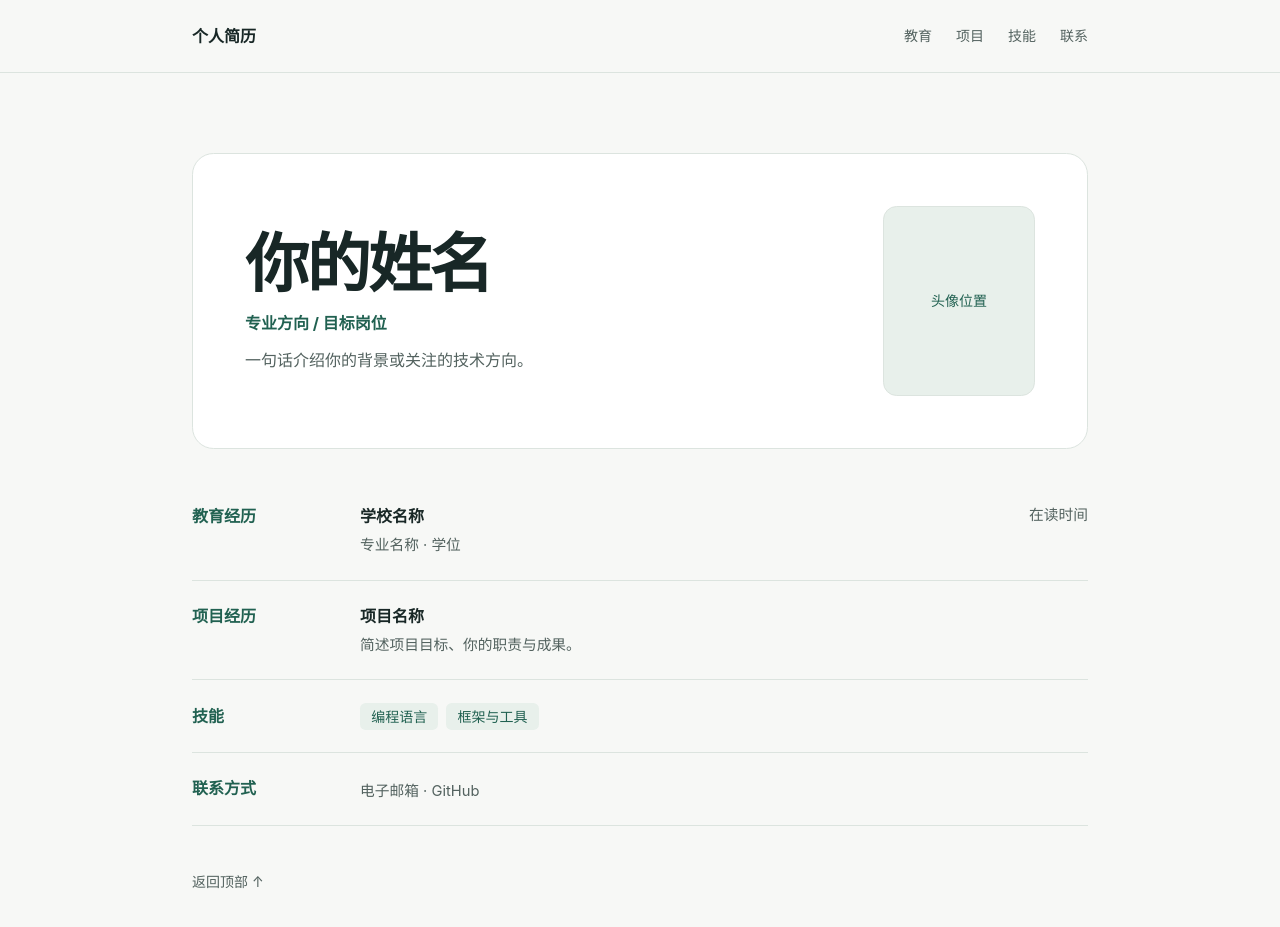
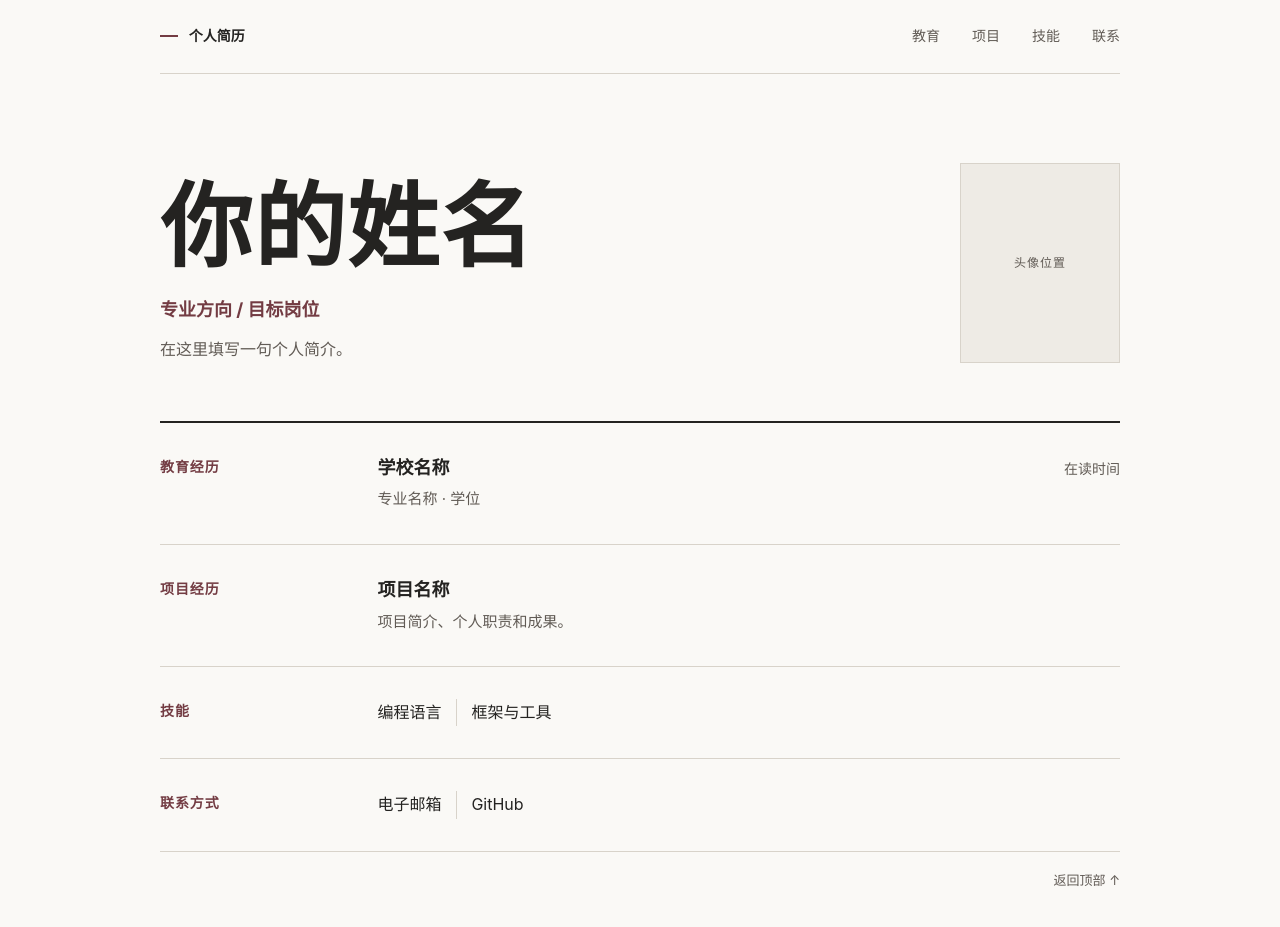
Before and after one commit to ketaotao/personal-resume, a plain HTML site: page index.html in a window 1280 px wide. Drawn offline with Linux system fonts and the light colour scheme.

Commit message:
Redesign resume with a clean editorial layout

```diff
--- a/index.html
+++ b/index.html
@@ -3,104 +3,108 @@
 <head>
   <meta charset="utf-8">
   <meta name="viewport" content="width=device-width, initial-scale=1">
-  <meta name="description" content="个人简历网站模板">
-  <meta name="theme-color" content="#f7f8f6">
+  <meta name="description" content="个人简历">
+  <meta name="theme-color" content="#faf9f6">
   <title>个人简历</title>
   <style>
     :root {
       color-scheme: light;
-      --paper: #f7f8f6;
-      --surface: #fff;
-      --ink: #182726;
-      --muted: #53625f;
-      --line: #dce4df;
-      --accent: #216151;
-      --tint: #e8f0eb;
+      --paper: #faf9f6;
+      --ink: #242321;
+      --muted: #615b55;
+      --line: #d8d3ca;
+      --accent: #733c43;
+      --sans: Inter, "PingFang SC", "Microsoft YaHei", system-ui, sans-serif;
+      --serif: "Noto Serif SC", "Songti SC", "STSong", SimSun, serif;
     }
 
-    * { box-sizing: border-box; }
-    body {
-      margin: 0;
-      background: var(--paper);
-      color: var(--ink);
-      font: 1rem/1.65 Inter, "PingFang SC", "Microsoft YaHei", system-ui, sans-serif;
-    }
+    *, *::before, *::after { box-sizing: border-box; }
+    body { margin: 0; background: var(--paper); color: var(--ink); font: 1rem/1.7 var(--sans); }
+    h1, h2, h3, p, figure { margin: 0; }
     a { color: inherit; text-decoration: none; }
-    a:hover { color: var(--accent); text-decoration: underline; text-underline-offset: .24em; }
-    a:focus-visible { outline: 2px solid var(--accent); outline-offset: 5px; border-radius: 2px; }
-    .shell { width: min(100% - 3rem, 56rem); margin-inline: auto; }
-    .site-header { border-bottom: 1px solid var(--line); }
-    .header-inner, .site-footer {
+    a:hover { color: var(--accent); text-decoration: underline; text-underline-offset: .3em; }
+    a:focus-visible { outline: 2px solid var(--accent); outline-offset: 5px; }
+    .sheet { width: min(60rem, calc(100% - 5rem)); margin-inline: auto; }
+
+    .masthead {
       display: flex;
       align-items: center;
       justify-content: space-between;
-      gap: 1rem;
+      gap: .6rem 2rem;
       flex-wrap: wrap;
+      min-height: 4.6rem;
+      padding-block: .8rem;
+      border-bottom: 1px solid var(--line);
+      font-size: .875rem;
     }
-    .header-inner { min-height: 4.5rem; padding-block: .85rem; }
-    .brand { font-weight: 700; }
-    .navigation { display: flex; flex-wrap: wrap; gap: .4rem 1.5rem; }
-    .navigation a, .site-footer { color: var(--muted); font-size: .875rem; }
-    main { padding-block: clamp(2.25rem, 7vw, 5rem) 2.75rem; }
-    h1, h2, h3, p { margin: 0; }
-    .hero {
+    .brand { display: inline-flex; align-items: center; gap: .65rem; font-weight: 700; }
+    .brand::before { content: ""; width: 1.15rem; height: 2px; background: var(--accent); }
+    .navigation { display: flex; gap: .5rem clamp(1rem, 3vw, 2rem); flex-wrap: wrap; color: var(--muted); }
+    .navigation a { padding-block: .25rem; }
+
+    .profile {
       display: grid;
       grid-template-columns: minmax(0, 1fr) auto;
-      align-items: center;
-      gap: clamp(1rem, 4vw, 3rem);
-      padding: clamp(1.5rem, 5vw, 3.25rem);
-      background: var(--surface);
-      border: 1px solid var(--line);
-      border-radius: 1.35rem;
+      gap: clamp(1.2rem, 5vw, 4rem);
+      align-items: end;
+      padding-block: clamp(2.5rem, 7vw, 5.6rem) clamp(2rem, 5vw, 3.6rem);
+      border-bottom: 2px solid var(--ink);
     }
-    h1 { font-size: clamp(2.25rem, 7vw, 4rem); line-height: 1.12; letter-spacing: -.04em; }
-    .role { margin-top: .65rem; color: var(--accent); font-weight: 650; }
-    .hero p + p { margin-top: .65rem; color: var(--muted); }
+    h1 {
+      font-family: var(--serif);
+      font-size: clamp(3rem, 8vw, 5.75rem);
+      font-weight: 700;
+      line-height: 1.08;
+      letter-spacing: .015em;
+      overflow-wrap: anywhere;
+    }
+    .role { margin-top: 1rem; color: var(--accent); font-size: clamp(.95rem, 2vw, 1.125rem); font-weight: 650; }
+    .summary { max-width: 40ch; margin-top: .65rem; color: var(--muted); }
     .portrait {
       display: grid;
       place-items: center;
-      inline-size: clamp(5.25rem, 19vw, 9.5rem);
+      width: clamp(7.25rem, 18vw, 10rem);
       aspect-ratio: 4 / 5;
       overflow: hidden;
-      background: var(--tint);
       border: 1px solid var(--line);
-      border-radius: .85rem;
-      color: var(--accent);
-      font-size: .875rem;
+      background: #eeebe5;
+      color: var(--muted);
+      font-size: .75rem;
+      letter-spacing: .08em;
     }
     .portrait img { display: block; width: 100%; height: 100%; object-fit: cover; }
+
     .resume-section {
       display: grid;
-      grid-template-columns: 9rem minmax(0, 1fr);
-      gap: .5rem 1.5rem;
-      padding-block: 1.4rem;
+      grid-template-columns: minmax(8rem, .25fr) minmax(0, 1fr);
+      gap: .65rem 2rem;
+      padding-block: clamp(1.3rem, 3vw, 2rem);
       border-bottom: 1px solid var(--line);
       scroll-margin-top: 1rem;
     }
-    .resume-section:first-of-type { margin-top: 2rem; }
-    h2 { font-size: 1rem; color: var(--accent); }
-    h3 { font-size: 1rem; font-weight: 650; }
-    .details { margin-top: .2rem; color: var(--muted); font-size: .92rem; }
-    .entry-heading { display: flex; justify-content: space-between; flex-wrap: wrap; gap: .15rem 1rem; }
-    .entry-heading .details { margin-top: 0; }
-    .skills { display: flex; flex-wrap: wrap; gap: .5rem; margin: 0; padding: 0; list-style: none; }
-    .skills li { padding: .12rem .7rem; background: var(--tint); color: var(--accent); border-radius: .35rem; font-size: .875rem; }
-    .site-footer { padding-bottom: 2rem; }
+    h2 { color: var(--accent); font-size: .875rem; font-weight: 700; letter-spacing: .065em; }
+    h3 { font-size: 1.125rem; font-weight: 650; line-height: 1.45; }
+    .details { margin-top: .35rem; color: var(--muted); font-size: .9375rem; }
+    .entry-heading { display: flex; justify-content: space-between; align-items: baseline; flex-wrap: wrap; gap: .25rem 1.3rem; }
+    .period { color: var(--muted); font-size: .875rem; font-variant-numeric: tabular-nums; }
+    .inline-list { display: flex; flex-wrap: wrap; gap: .3rem .9rem; margin: 0; padding: 0; list-style: none; }
+    .inline-list li + li { padding-inline-start: .9rem; border-inline-start: 1px solid var(--line); }
+    .resume-section a { overflow-wrap: anywhere; }
+    .site-footer { display: flex; justify-content: flex-end; padding-block: 1.1rem 2.25rem; color: var(--muted); font-size: .8125rem; }
 
-    @media (max-width: 540px) {
-      .shell { width: calc(100% - 2rem); }
-      .resume-section { grid-template-columns: 1fr; }
-      .navigation { gap: .4rem .85rem; }
-    }
-    @media (max-width: 350px) {
-      .hero { grid-template-columns: 1fr; }
-      .portrait { grid-row: 1; }
+    @media (max-width: 620px) {
+      .sheet { width: calc(100% - 2.5rem); }
+      .masthead { min-height: 3.75rem; }
+      .profile { align-items: start; }
+      h1 { font-size: clamp(2.125rem, 10vw, 3.9rem); }
+      .portrait { width: clamp(4.75rem, 22vw, 7.25rem); }
+      .resume-section { grid-template-columns: minmax(0, 1fr); }
     }
   </style>
 </head>
 <body id="top">
-  <header class="site-header">
-    <div class="shell header-inner">
+  <div class="sheet">
+    <header class="masthead">
       <a class="brand" href="#top">个人简历</a>
       <nav class="navigation" aria-label="简历目录">
         <a href="#education">教育</a>
@@ -108,18 +112,17 @@
         <a href="#skills">技能</a>
         <a href="#contact">联系</a>
       </nav>
-    </div>
     </header>
 
-  <main class="shell">
-    <div class="hero">
+    <main>
+      <div class="profile">
         <div>
           <h1>你的姓名</h1>
           <p class="role">专业方向 / 目标岗位</p>
-        <p>一句话介绍你的背景或关注的技术方向。</p>
+          <p class="summary">在这里填写一句个人简介。</p>
         </div>
-      <!-- 加照片时，将下方的 span 换成 img，并补上 src 与 alt。 -->
-      <div class="portrait"><span>头像位置</span></div>
+        <!-- 加照片时，用带有 src 和 alt 的 img 替换占位文字。 -->
+        <figure class="portrait"><span>头像位置</span></figure>
       </div>
 
       <section class="resume-section" id="education" aria-labelledby="education-title">
@@ -127,7 +130,7 @@
         <div>
           <div class="entry-heading">
             <h3>学校名称</h3>
-          <p class="details">在读时间</p>
+            <p class="period">在读时间</p>
           </div>
           <p class="details">专业名称 · 学位</p>
         </div>
@@ -137,13 +140,13 @@
         <h2 id="projects-title">项目经历</h2>
         <div>
           <h3>项目名称</h3>
-        <p class="details">简述项目目标、你的职责与成果。</p>
+          <p class="details">项目简介、个人职责和成果。</p>
         </div>
       </section>
 
       <section class="resume-section" id="skills" aria-labelledby="skills-title">
         <h2 id="skills-title">技能</h2>
-      <ul class="skills">
+        <ul class="inline-list" role="list">
           <li>编程语言</li>
           <li>框架与工具</li>
         </ul>
@@ -151,12 +154,16 @@
 
       <section class="resume-section" id="contact" aria-labelledby="contact-title">
         <h2 id="contact-title">联系方式</h2>
-      <p class="details">电子邮箱 · GitHub</p>
+        <ul class="inline-list" role="list">
+          <li>电子邮箱</li>
+          <li>GitHub</li>
+        </ul>
       </section>
     </main>
 
-  <footer class="shell site-footer">
+    <footer class="site-footer">
       <a href="#top">返回顶部 ↑</a>
     </footer>
+  </div>
 </body>
 </html>
```
Lines whose indentation alone changed are shown as unchanged.
